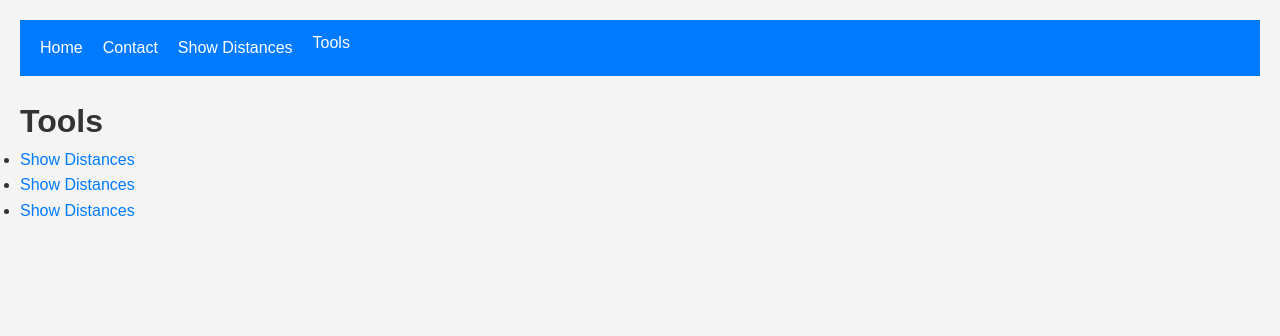
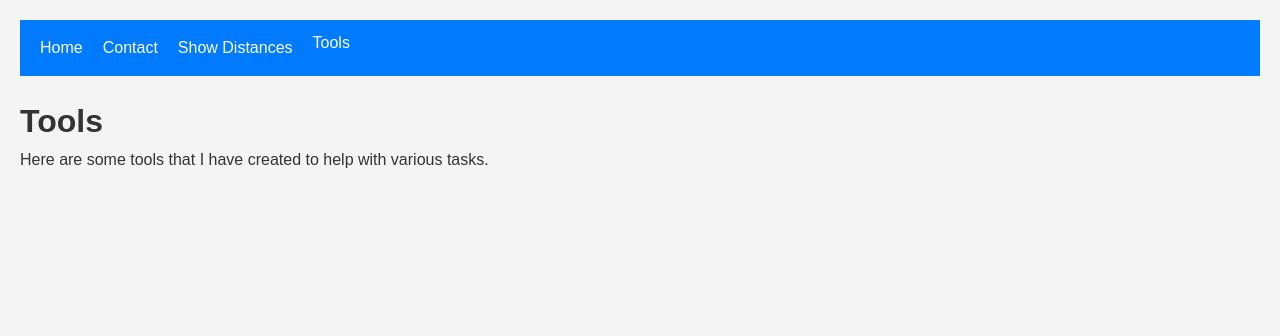
Before and after one commit to deycallmezer0/journeyintotech, a Django app: page /tools/ in a window 1280 px wide. Shown: the top 336 px of the page. Run offline with Django 5.2, Linux system fonts and the light colour scheme; data that the repository does not hold is empty.

Commit message:
chore: Update 'tools.html' template and 'tools' view

```diff
--- a/main/templates/tools.html
+++ b/main/templates/tools.html
@@ -1,10 +1,10 @@
 {% extends 'base.html' %}
-
+{% load static %}
 {% block content %}
     <h1>Tools</h1>
+    <p>Here are some tools that I have created to help with various tasks.</p>
     <ul>
-        <li><a href="{% url 'show_distances' %}">Show Distances</a></li>
-        <li><a href="{% url 'show_distances' %}">Show Distances</a></li>
-        <li><a href="{% url 'show_distances' %}">Show Distances</a></li>
-    </ul>
+        {% for tool in tools %}
+            <li><a href="{% url 'tool' tool.id %}">{{tool.name}}</a></li>
+        {% endfor %}
 {% endblock %}
--- a/main/views.py
+++ b/main/views.py
@@ -1,6 +1,5 @@
 from django.shortcuts import render, get_object_or_404
-from .models import Project, Tag
-
+from .models import Project, Tag, Tools
 
 # Create your views here.
 
@@ -16,7 +15,9 @@ def projects(request):
 
 
 def tools(request):
-    return render(request, "tools.html")
+    tools = Tools.objects.all()
+    return render(request, "tools.html", {"tools": tools})
+
 def contact(request):
     context = {'email': 'support@journeyinto.tech'}
     return render(request, 'contact.html', context)
```
